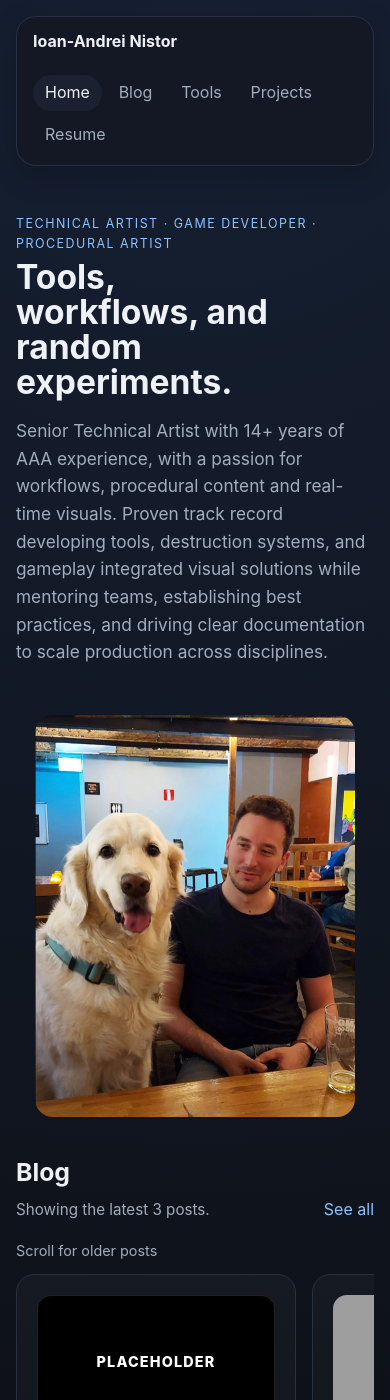
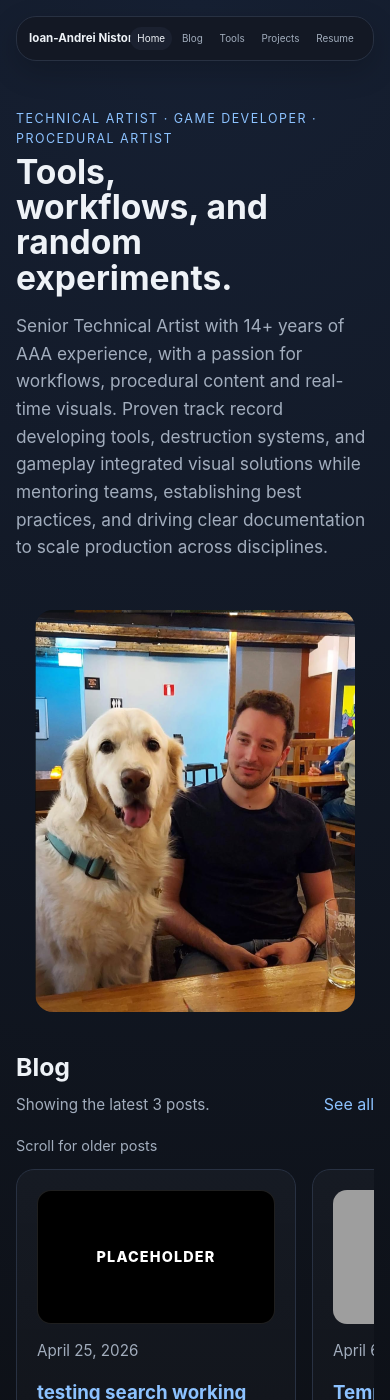
Before and after one commit to ianistor/ian_mywebsite, a Jekyll site: the page built from index.md, in a window 390 px wide and 1400 px high. Built offline with Jekyll 4.4.1, drawn with Linux system fonts in a browser that asks for light colours; nearby versions of some CDN libraries; grey boxes are pictures that could not be loaded.

Commit message:
Further compress mobile header nav to force single row fit

```diff
--- a/assets/css/style.css
+++ b/assets/css/style.css
@@ -1109,12 +1109,32 @@ a:hover {
 
   .floating-header {
     border-radius: 20px;
-    flex-direction: column;
-    align-items: flex-start;
+    flex-direction: row;
+    align-items: center;
+    flex-wrap: nowrap;
+    gap: 0.55rem;
+    padding: 0.6rem 0.75rem;
   }
 
   .site-nav {
-    width: 100%;
+    width: auto;
+    flex: 1 1 auto;
+    min-width: 0;
+    justify-content: flex-end;
+    flex-wrap: nowrap;
+    gap: 0.15rem;
+  }
+
+  .site-nav a {
+    flex: 0 1 auto;
+    white-space: nowrap;
+    padding: 0.25rem 0.45rem;
+    font-size: clamp(0.62rem, 1.45vw, 0.8rem);
+  }
+
+  .brand {
+    flex: 0 0 auto;
+    font-size: clamp(0.72rem, 1.75vw, 0.92rem);
   }
 }
 
```
